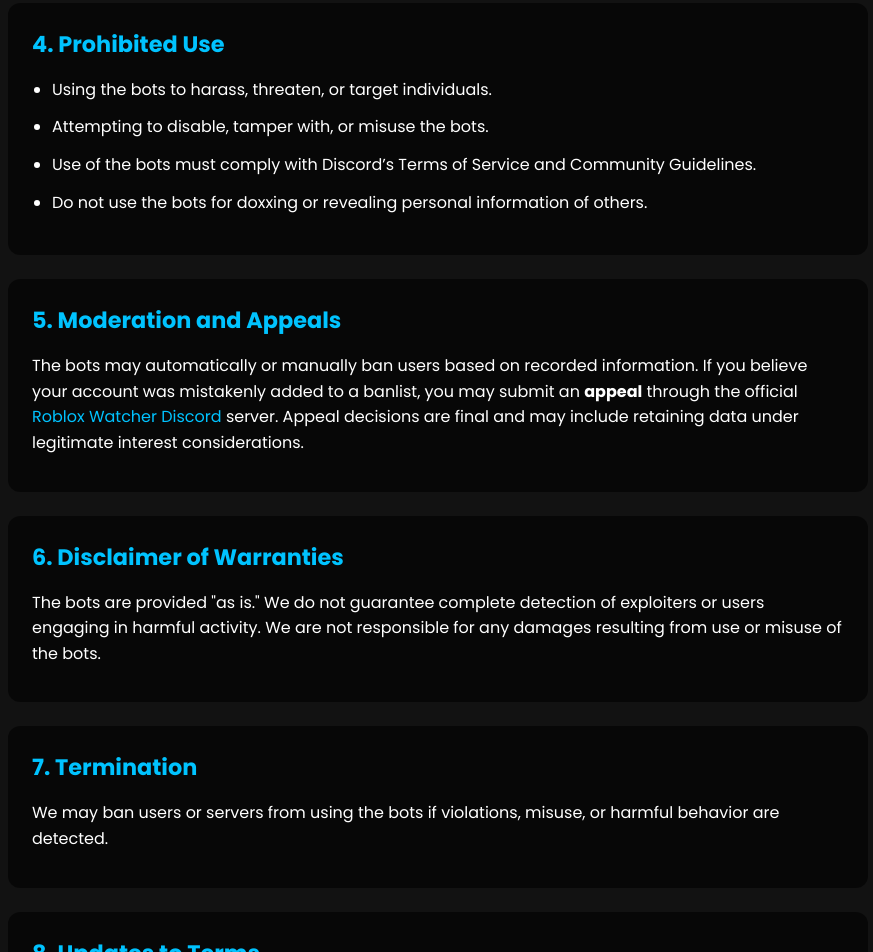
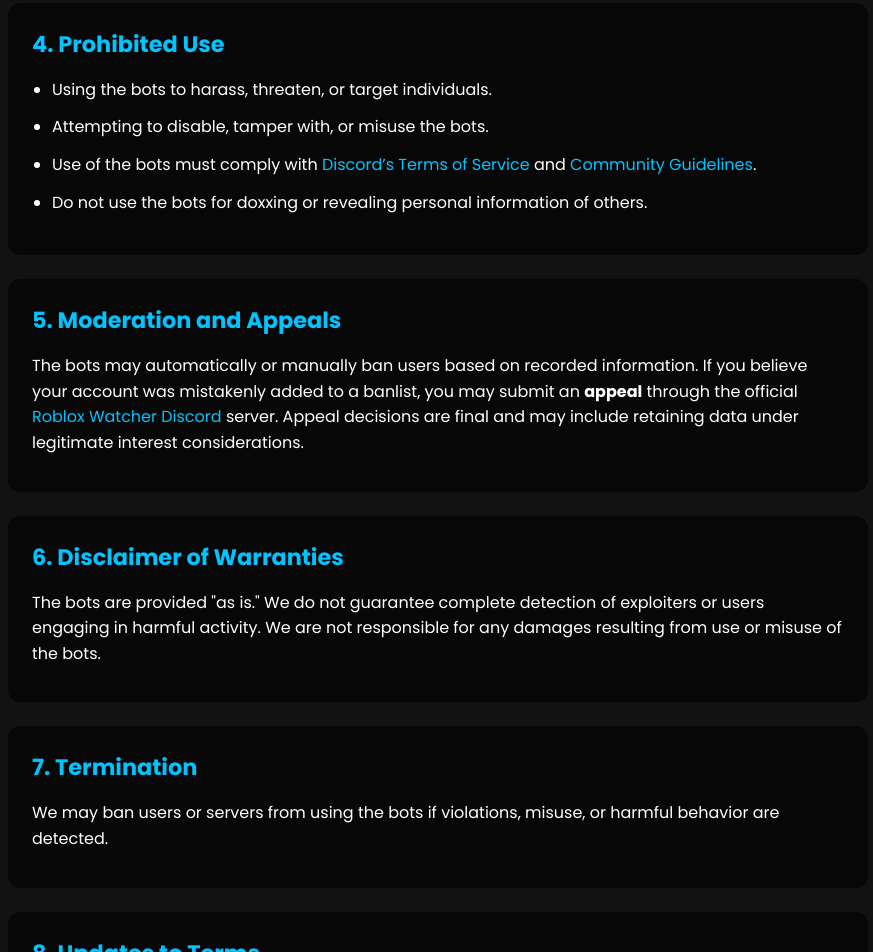
Before and after one commit to adadadadwadq/website, a plain HTML site: page terms.html in a window 1280 px wide. Shown: the part 1479-2431 px from the top of the page, without its empty margins (202-1075 px from the left). Drawn offline with Linux system fonts and the light colour scheme.

Commit message:
Update terms.html

```diff
--- a/terms.html
+++ b/terms.html
@@ -88,7 +88,7 @@
     <ul>
       <li>Using the bots to harass, threaten, or target individuals.</li>
       <li>Attempting to disable, tamper with, or misuse the bots.</li>
-      <li>Use of the bots must comply with Discord’s Terms of Service and Community Guidelines.</li>
+      <li>Use of the bots must comply with <a href="https://discord.com/terms" target="_blank">Discord’s Terms of Service</a> and <a href="https://discord.com/guidelines" target="_blank">Community Guidelines</a>.</li>
       <li>Do not use the bots for doxxing or revealing personal information of others.</li>
     </ul>
   </section>
```
